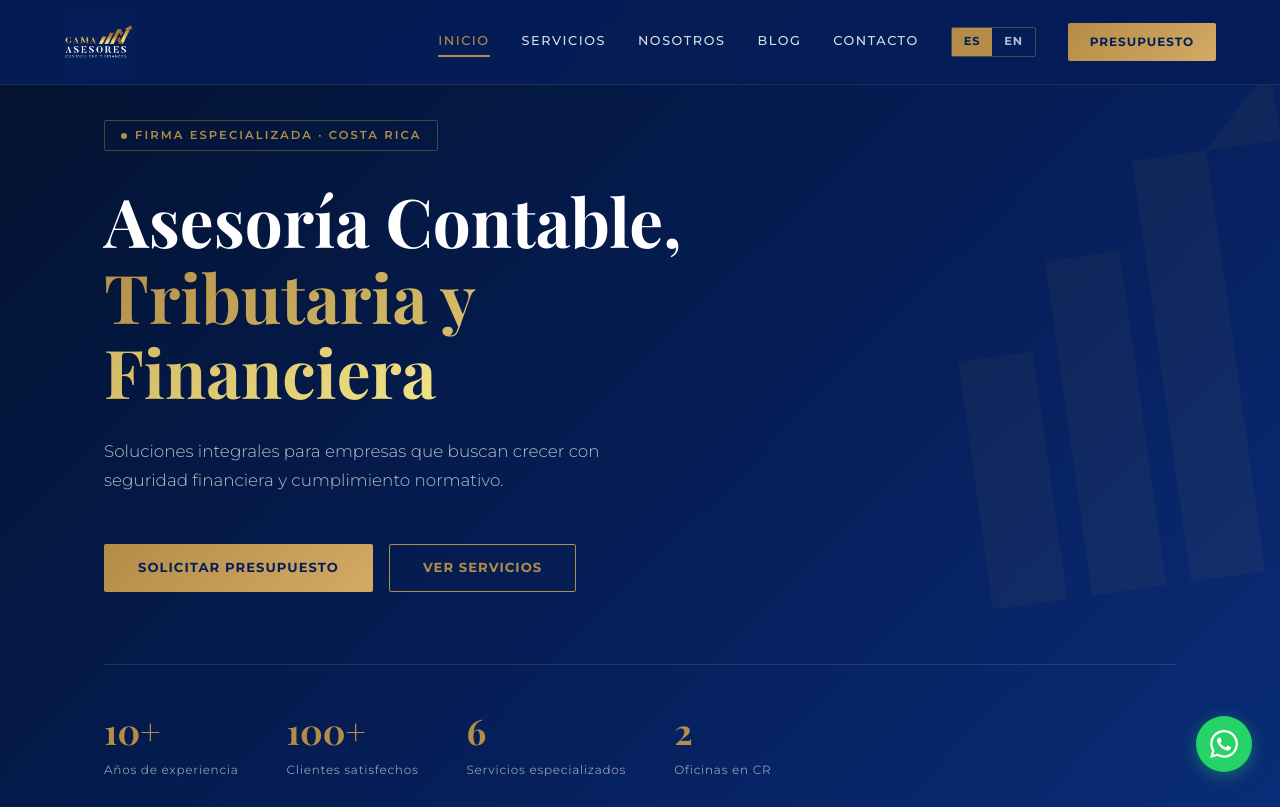
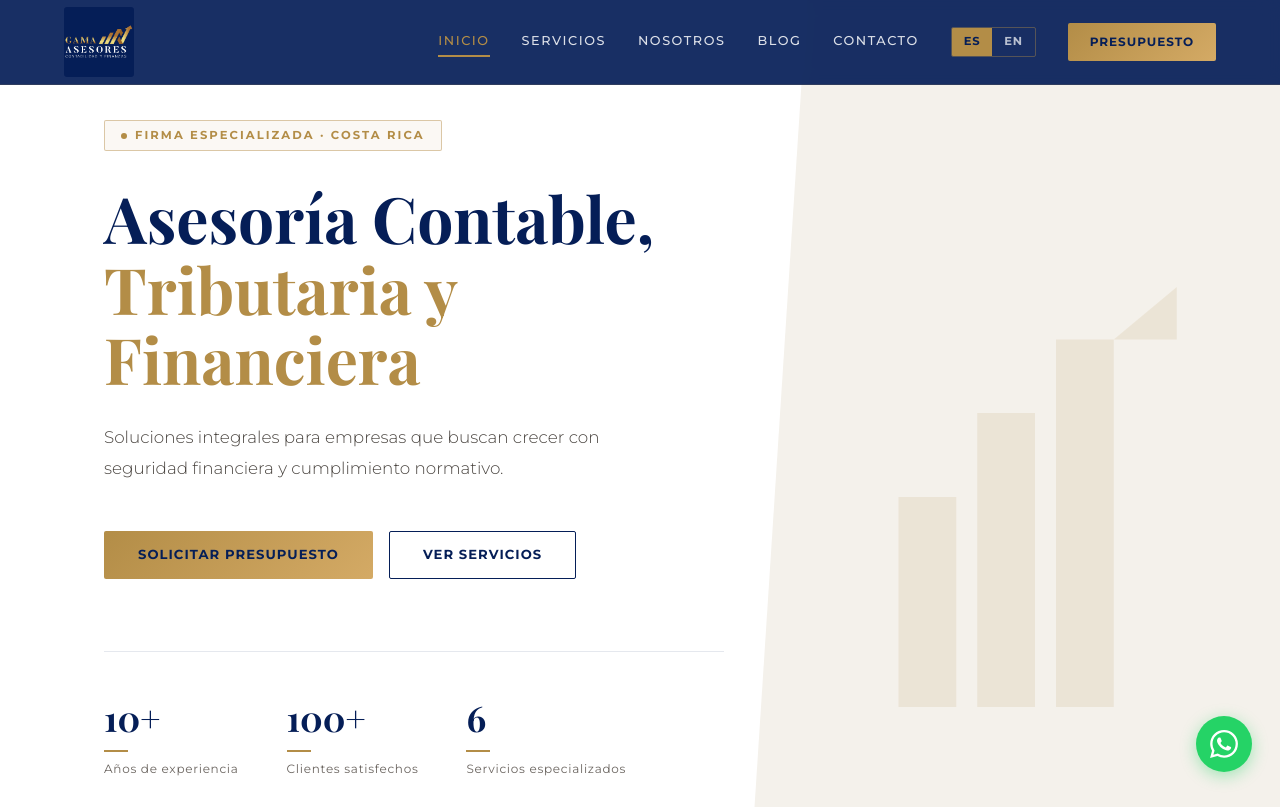
Before and after one commit to GAMA-Asesores-Contables/gama-website, a React (Vite) app: page / in a window 1280 px wide. Shown: the top 807 px of the page. Built offline with nearby package versions, Linux system fonts and the light colour scheme.

Commit message:
Update App.jsx

```diff
--- a/src/App.jsx
+++ b/src/App.jsx
@@ -421,7 +421,10 @@ Nuevos beneficios para empresas con certificación ambiental (ISO 14001 o equiva
       },
       contactInfo: {
         title: "Información de Contacto",
-        phones: ["+506 8896-9883", "+506 6055-8006"],
+        phones: [
+          { number:"+506 8896-9883", label:"Directo con Gustavo Monge A., CPA" },
+          { number:"+506 6055-8006", label:"Directo con Colaboradores" },
+        ],
         emails: ["gmongea@gamacpa-asesores.com", "gamasacsa@gmail.com"],
         officesTitle: "Nuestras Oficinas",
         offices: [
@@ -727,7 +730,10 @@ New benefits for companies with environmental certification (ISO 14001 or equiva
       },
       contactInfo: {
         title: "Contact Information",
-        phones: ["+506 8896-9883", "+506 6055-8006"],
+        phones: [
+          { number:"+506 8896-9883", label:"Direct line to Gustavo Monge A., CPA" },
+          { number:"+506 6055-8006", label:"Direct line to Assistants / Collaborators" },
+        ],
         emails: ["gmongea@gamacpa-asesores.com", "gamasacsa@gmail.com"],
         officesTitle: "Our Offices",
         offices: [
@@ -862,35 +868,40 @@ function Navbar({ lang, setLang, section, setSection }) {
 function HeroSection({ lang, setSection }) {
   const t = DATA[lang].hero;
   return (
-    <section style={{ minHeight:"100vh", background:`linear-gradient(135deg, ${C.navyDk} 0%, ${C.navy} 55%, ${C.navyLt} 100%)`, display:"flex", alignItems:"center", position:"relative", overflow:"hidden" }}>
-      {/* Decorative bar motif */}
-      <div style={{ position:"absolute", right:"-5%", top:"10%", opacity:0.06, transform:"rotate(-8deg)" }}>
-        <svg viewBox="0 0 300 400" style={{ width:400, height:500 }}>
-          <rect x="0" y="200" width="60" height="200" fill={C.gold}/>
-          <rect x="80" y="130" width="60" height="270" fill={C.gold}/>
-          <rect x="160" y="60" width="60" height="340" fill={C.gold}/>
-          <polygon points="220,60 280,0 280,60" fill={C.gold}/>
+    <section style={{ minHeight:"100vh", background:C.white, display:"flex", alignItems:"center", position:"relative", overflow:"hidden", borderBottom:`3px solid rgba(179,141,71,0.15)` }}>
+
+      {/* Motivo decorativo dorado — fondo claro */}
+      <div style={{ position:"absolute", right:0, top:0, bottom:0, width:"42%", background:"#f4f1eb", clipPath:"polygon(12% 0, 100% 0, 100% 100%, 0% 100%)" }} />
+      <div style={{ position:"absolute", right:"5%", top:"50%", transform:"translateY(-50%)", opacity:0.12 }}>
+        <svg viewBox="0 0 300 400" style={{ width:320, height:420 }}>
+          <rect x="0" y="200" width="55" height="200" fill={C.gold}/>
+          <rect x="75" y="120" width="55" height="280" fill={C.gold}/>
+          <rect x="150" y="50" width="55" height="350" fill={C.gold}/>
+          <polygon points="205,50 265,0 265,50" fill={C.gold}/>
         </svg>
       </div>
-      <div style={{ position:"absolute", left:"0", bottom:"0", width:"100%", height:3, background:`linear-gradient(90deg, transparent, ${C.gold}, transparent)`, opacity:0.4 }} />
+      {/* Línea dorada inferior */}
+      <div style={{ position:"absolute", left:0, bottom:0, width:"100%", height:3, background:`linear-gradient(90deg, ${C.gold}, ${C.yellow}, transparent)`, opacity:0.5 }} />
 
-      <div style={{ maxWidth:1200, margin:"0 auto", padding:"120px 5% 80px", width:"100%" }}>
+      <div style={{ maxWidth:1200, margin:"0 auto", padding:"120px 5% 80px", width:"100%", position:"relative" }}>
+        <div style={{ maxWidth:620 }}>
+
           {/* Badge */}
-        <div style={{ display:"inline-flex", alignItems:"center", gap:8, border:`1px solid rgba(179,141,71,0.4)`, padding:"6px 16px", borderRadius:2, marginBottom:32 }}>
+          <div style={{ display:"inline-flex", alignItems:"center", gap:8, border:`1px solid rgba(179,141,71,0.45)`, background:"rgba(179,141,71,0.06)", padding:"6px 16px", borderRadius:2, marginBottom:32 }}>
             <div style={{ width:6, height:6, borderRadius:"50%", background:C.gold }} />
-          <span style={{ color:C.gold, fontFamily:"'Montserrat',sans-serif", fontSize:"0.72rem", letterSpacing:"0.18em", textTransform:"uppercase", fontWeight:600 }}>{t.badge}</span>
+            <span style={{ color:C.gold, fontFamily:"'Montserrat',sans-serif", fontSize:"0.72rem", letterSpacing:"0.18em", textTransform:"uppercase", fontWeight:700 }}>{t.badge}</span>
           </div>
 
-        {/* Title */}
-        <h1 style={{ fontFamily:"'Playfair Display',serif", fontSize:"clamp(2.6rem,5.5vw,4.2rem)", fontWeight:700, color:C.white, lineHeight:1.12, marginBottom:28, maxWidth:700, whiteSpace:"pre-line" }}>
+          {/* Título */}
+          <h1 style={{ fontFamily:"'Playfair Display',serif", fontSize:"clamp(2.4rem,5vw,4rem)", fontWeight:700, color:C.navy, lineHeight:1.1, marginBottom:28, maxWidth:640 }}>
             {t.title.split("\n")[0]}<br/>
-          <span style={{ background:`linear-gradient(135deg, ${C.gold}, ${C.yellow})`, WebkitBackgroundClip:"text", WebkitTextFillColor:"transparent" }}>
+            <span style={{ color:C.gold }}>
               {t.title.split("\n").slice(1).join("\n")}
             </span>
           </h1>
 
-        {/* Subtitle */}
-        <p style={{ color:"rgba(255,255,255,0.72)", fontFamily:"'Montserrat',sans-serif", fontSize:"1.05rem", lineHeight:1.75, maxWidth:580, marginBottom:48, fontWeight:300 }}>
+          {/* Subtítulo */}
+          <p style={{ color:"#4a4540", fontFamily:"'Montserrat',sans-serif", fontSize:"1.05rem", lineHeight:1.8, maxWidth:520, marginBottom:48, fontWeight:300 }}>
             {t.subtitle}
           </p>
 
@@ -902,20 +913,27 @@ function HeroSection({ lang, setSection }) {
               onMouseLeave={e => e.target.style.opacity=1}
             >{t.cta}</button>
             <button onClick={() => setSection("services")}
-            style={btn.outline}
-            onMouseEnter={e => { e.target.style.background=C.gold; e.target.style.color=C.navy; }}
-            onMouseLeave={e => { e.target.style.background="transparent"; e.target.style.color=C.gold; }}
+              style={{ ...btn.outline, color:C.navy, borderColor:C.navy }}
+              onMouseEnter={e => { e.target.style.background=C.navy; e.target.style.color=C.white; }}
+              onMouseLeave={e => { e.target.style.background="transparent"; e.target.style.color=C.navy; e.target.style.borderColor=C.navy; }}
             >{t.ctaSecondary}</button>
           </div>
 
           {/* Stats bar */}
-        <div style={{ marginTop:72, paddingTop:40, borderTop:`1px solid rgba(255,255,255,0.1)`, display:"flex", gap:48, flexWrap:"wrap" }}>
-          {[["10+", lang==="es"?"Años de experiencia":"Years of experience"], ["100+", lang==="es"?"Clientes satisfechos":"Satisfied clients"], ["6", lang==="es"?"Servicios especializados":"Specialized services"], ["2", lang==="es"?"Oficinas en CR":"Offices in CR"]].map(([n,l]) => (
+          <div style={{ marginTop:72, paddingTop:40, borderTop:`1px solid rgba(5,30,87,0.1)`, display:"flex", gap:48, flexWrap:"wrap" }}>
+            {[["10+", lang==="es"?"Años de experiencia":"Years of experience"],
+              ["100+", lang==="es"?"Clientes satisfechos":"Satisfied clients"],
+              ["6", lang==="es"?"Servicios especializados":"Specialized services"],
+              ["2", lang==="es"?"Oficinas en Costa Rica":"Offices in Costa Rica"]
+            ].map(([n,l]) => (
               <div key={n}>
-              <div style={{ fontFamily:"'Playfair Display',serif", fontSize:"2.2rem", fontWeight:700, color:C.gold }}>{n}</div>
-              <div style={{ color:"rgba(255,255,255,0.55)", fontFamily:"'Montserrat',sans-serif", fontSize:"0.75rem", letterSpacing:"0.06em", marginTop:4 }}>{l}</div>
+                <div style={{ fontFamily:"'Playfair Display',serif", fontSize:"2.2rem", fontWeight:700, color:C.navy }}>{n}</div>
+                <div style={{ width:24, height:2, background:C.gold, margin:"6px 0 8px" }} />
+                <div style={{ color:"#6b6560", fontFamily:"'Montserrat',sans-serif", fontSize:"0.75rem", letterSpacing:"0.06em" }}>{l}</div>
               </div>
             ))}
+          </div>
+
         </div>
       </div>
     </section>
@@ -1003,7 +1021,7 @@ function WhySection({ lang }) {
 function AboutSection({ lang }) {
   const t = DATA[lang].about;
 
-  // Equipo — 6 colaboradores placeholder (Gustavo los completará con fotos y datos reales)
+  // Equipo — 6 colaboradores placeholder
   const team = [
     { initial:"A", name: lang==="es" ? "Nombre del Colaborador" : "Team Member Name", role: lang==="es" ? "Asistente Contable" : "Accounting Assistant", bio: lang==="es" ? "Información del colaborador próximamente." : "Team member information coming soon." },
     { initial:"B", name: lang==="es" ? "Nombre del Colaborador" : "Team Member Name", role: lang==="es" ? "Asistente Contable" : "Accounting Assistant", bio: lang==="es" ? "Información del colaborador próximamente." : "Team member information coming soon." },
@@ -1072,21 +1090,44 @@ function AboutSection({ lang }) {
             </h2>
           </div>
 
-          <div style={{ display:"grid", gridTemplateColumns:"repeat(auto-fit,minmax(280px,1fr))", gap:24 }}>
-            {team.map((m, i) => (
-              <div key={i} style={{ background:C.white, borderRadius:2, overflow:"hidden", boxShadow:"0 2px 12px rgba(5,30,87,0.07)", borderTop:`3px solid ${C.gold}` }}>
-                {/* Foto placeholder — reemplazar src con ruta de foto real */}
-                <div style={{ height:200, background:`linear-gradient(135deg, ${C.navyDk}, ${C.navy})`, display:"flex", alignItems:"center", justifyContent:"center", position:"relative" }}>
-                  <div style={{ width:90, height:90, borderRadius:"50%", background:`linear-gradient(135deg, ${C.gold}, ${C.goldLt})`, display:"flex", alignItems:"center", justifyContent:"center", border:`3px solid rgba(255,255,255,0.2)` }}>
-                    <span style={{ fontFamily:"'Playfair Display',serif", fontSize:"2rem", fontWeight:700, color:C.white }}>{m.initial}</span>
+          {/* Fila 1 — Gustavo destacado centrado */}
+          <div style={{ display:"flex", justifyContent:"center", marginBottom:28 }}>
+            <div style={{ background:C.navy, borderRadius:2, overflow:"hidden", boxShadow:"0 6px 28px rgba(5,30,87,0.18)", width:"100%", maxWidth:380, borderTop:`3px solid ${C.gold}` }}>
+              <div style={{ height:220, background:`linear-gradient(135deg, ${C.navyDk}, ${C.navyLt})`, display:"flex", alignItems:"center", justifyContent:"center", position:"relative" }}>
+                <div style={{ width:100, height:100, borderRadius:"50%", background:`linear-gradient(135deg, ${C.gold}, ${C.goldLt})`, display:"flex", alignItems:"center", justifyContent:"center", border:`3px solid rgba(255,255,255,0.25)` }}>
+                  <span style={{ fontFamily:"'Playfair Display',serif", fontSize:"2.4rem", fontWeight:700, color:C.white }}>G</span>
                 </div>
                 <div style={{ position:"absolute", bottom:0, left:0, right:0, height:2, background:`linear-gradient(90deg, transparent, ${C.gold}, transparent)` }} />
               </div>
-                {/* Info */}
-                <div style={{ padding:"24px 22px" }}>
-                  <div style={{ fontFamily:"'Playfair Display',serif", fontSize:"1.05rem", fontWeight:700, color:C.navy, marginBottom:4 }}>{m.name}</div>
-                  <div style={{ fontFamily:"'Montserrat',sans-serif", fontSize:"0.72rem", color:C.gold, fontWeight:700, letterSpacing:"0.1em", textTransform:"uppercase", marginBottom:12 }}>{m.role}</div>
-                  <p style={{ fontFamily:"'Montserrat',sans-serif", fontSize:"0.83rem", color:"#4a4540", lineHeight:1.7, fontStyle:"italic" }}>{m.bio}</p>
+              <div style={{ padding:"28px 28px 24px" }}>
+                <div style={{ fontFamily:"'Playfair Display',serif", fontSize:"1.2rem", fontWeight:700, color:C.white, marginBottom:4 }}>{t.cpa.name}</div>
+                <div style={{ fontFamily:"'Montserrat',sans-serif", fontSize:"0.72rem", color:C.gold, fontWeight:700, letterSpacing:"0.1em", textTransform:"uppercase", marginBottom:14 }}>{t.cpa.role}</div>
+                <p style={{ fontFamily:"'Montserrat',sans-serif", fontSize:"0.84rem", color:"rgba(255,255,255,0.68)", lineHeight:1.75 }}>
+                  {lang==="es"
+                    ? "Contador Público Autorizado y profesor universitario con especialización en NIIF para PYMES, auditoría y asesoría tributaria para el mercado costarricense."
+                    : "Certified Public Accountant and university professor specializing in IFRS for SMEs, audit and tax advisory for the Costa Rican market."}
+                </p>
+                <div style={{ marginTop:16, paddingTop:16, borderTop:`1px solid rgba(179,141,71,0.2)` }}>
+                  <a href="mailto:gmongea@gamacpa-asesores.com" style={{ color:C.gold, fontFamily:"'Montserrat',sans-serif", fontSize:"0.76rem", textDecoration:"none" }}>gmongea@gamacpa-asesores.com</a>
+                </div>
+              </div>
+            </div>
+          </div>
+
+          {/* Fila 2 y 3 — 6 colaboradores en 3 columnas */}
+          <div style={{ display:"grid", gridTemplateColumns:"repeat(3, 1fr)", gap:24 }} className="team-grid">
+            {team.map((m, i) => (
+              <div key={i} style={{ background:C.white, borderRadius:2, overflow:"hidden", boxShadow:"0 2px 12px rgba(5,30,87,0.07)", borderTop:`3px solid ${C.gold}` }}>
+                <div style={{ height:190, background:`linear-gradient(135deg, ${C.navyDk}, ${C.navy})`, display:"flex", alignItems:"center", justifyContent:"center", position:"relative" }}>
+                  <div style={{ width:84, height:84, borderRadius:"50%", background:`linear-gradient(135deg, ${C.gold}, ${C.goldLt})`, display:"flex", alignItems:"center", justifyContent:"center", border:`3px solid rgba(255,255,255,0.2)` }}>
+                    <span style={{ fontFamily:"'Playfair Display',serif", fontSize:"1.9rem", fontWeight:700, color:C.white }}>{m.initial}</span>
+                  </div>
+                  <div style={{ position:"absolute", bottom:0, left:0, right:0, height:2, background:`linear-gradient(90deg, transparent, ${C.gold}, transparent)` }} />
+                </div>
+                <div style={{ padding:"22px 20px" }}>
+                  <div style={{ fontFamily:"'Playfair Display',serif", fontSize:"1.02rem", fontWeight:700, color:C.navy, marginBottom:4 }}>{m.name}</div>
+                  <div style={{ fontFamily:"'Montserrat',sans-serif", fontSize:"0.7rem", color:C.gold, fontWeight:700, letterSpacing:"0.1em", textTransform:"uppercase", marginBottom:10 }}>{m.role}</div>
+                  <p style={{ fontFamily:"'Montserrat',sans-serif", fontSize:"0.82rem", color:"#4a4540", lineHeight:1.7, fontStyle:"italic" }}>{m.bio}</p>
                 </div>
               </div>
             ))}
@@ -1284,8 +1325,9 @@ function ContactSection({ lang }) {
                   {lang==="es" ? "Teléfonos" : "Phone Numbers"}
                 </div>
                 {t.contactInfo.phones.map((p,i) => (
-                  <div key={i} style={{ marginBottom:4 }}>
-                    <a href={`tel:${p.replace(/\s/g,"")}`} style={{ fontFamily:"'Montserrat',sans-serif", fontSize:"0.95rem", color:C.gold, textDecoration:"none", fontWeight:600 }}>{p}</a>
+                  <div key={i} style={{ marginBottom:10 }}>
+                    <a href={`tel:${p.number.replace(/\s/g,"")}`} style={{ fontFamily:"'Montserrat',sans-serif", fontSize:"1rem", color:C.gold, textDecoration:"none", fontWeight:700, display:"block" }}>{p.number}</a>
+                    <span style={{ fontFamily:"'Montserrat',sans-serif", fontSize:"0.76rem", color:"#6b6560", letterSpacing:"0.04em" }}>{p.label}</span>
                   </div>
                 ))}
               </div>
@@ -1432,11 +1474,15 @@ export default function App() {
         * { margin:0; padding:0; box-sizing:border-box; }
         html { scroll-behavior:smooth; }
         body { background:#f8f7f4; }
-        @media(max-width:768px){
+        @media(max-width:900px){
           .nav-desktop{display:none!important;}
           .nav-mobile-btn{display:flex!important;}
           .about-grid{grid-template-columns:1fr!important;}
           .contact-grid{grid-template-columns:1fr!important;}
+          .team-grid{grid-template-columns:1fr 1fr!important;}
+        }
+        @media(max-width:560px){
+          .team-grid{grid-template-columns:1fr!important;}
         }
         button:focus{outline:none;}
         a:focus{outline:none;}
```
Lines whose indentation alone changed are shown as unchanged.
